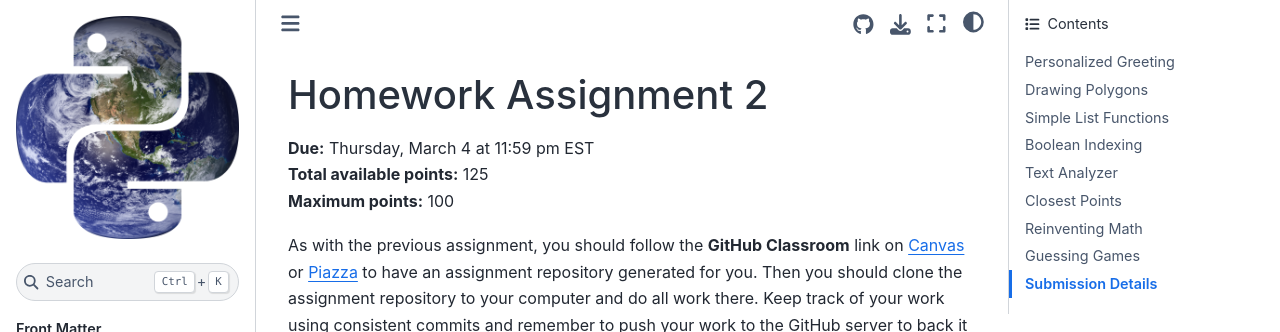
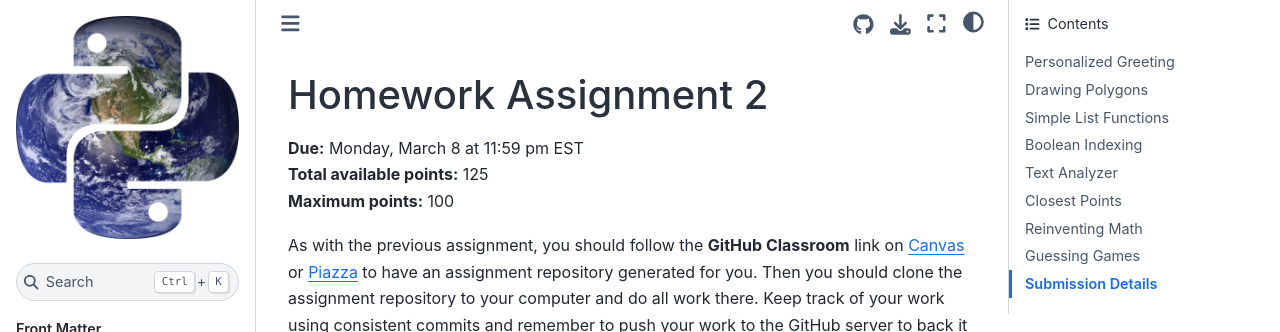
Before and after one commit to uep239/uep239.github.io, a Jupyter Book: the page built from source/assignments/hw02.md, in a window 1280 px wide and 900 px high. Shown: the top 332 px of the window. Built offline with Jupyter Book 1.0.4 settings and Sphinx 7.4.7 and the Sphinx Book theme 1.1.4, drawn with Linux system fonts in a browser that asks for light colours.

Commit message:
update hw02 deadline

```diff
--- a/source/assignments/hw02.md
+++ b/source/assignments/hw02.md
@@ -1,6 +1,6 @@
 # Homework Assignment 2
 
-**Due:** Thursday, March 4 at 11:59 pm EST\
+**Due:** Monday, March 8 at 11:59 pm EST\
 **Total available points:** 125\
 **Maximum points:** 100
 
```
